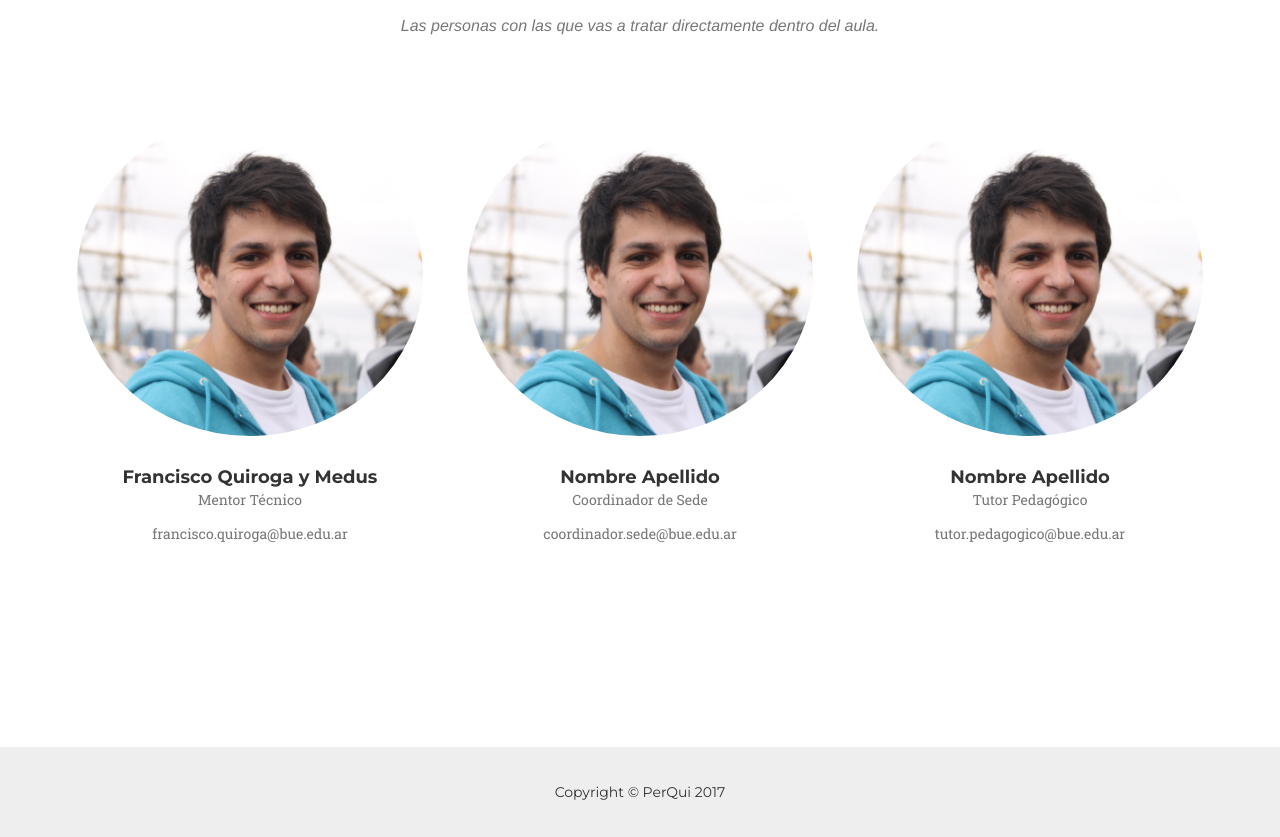
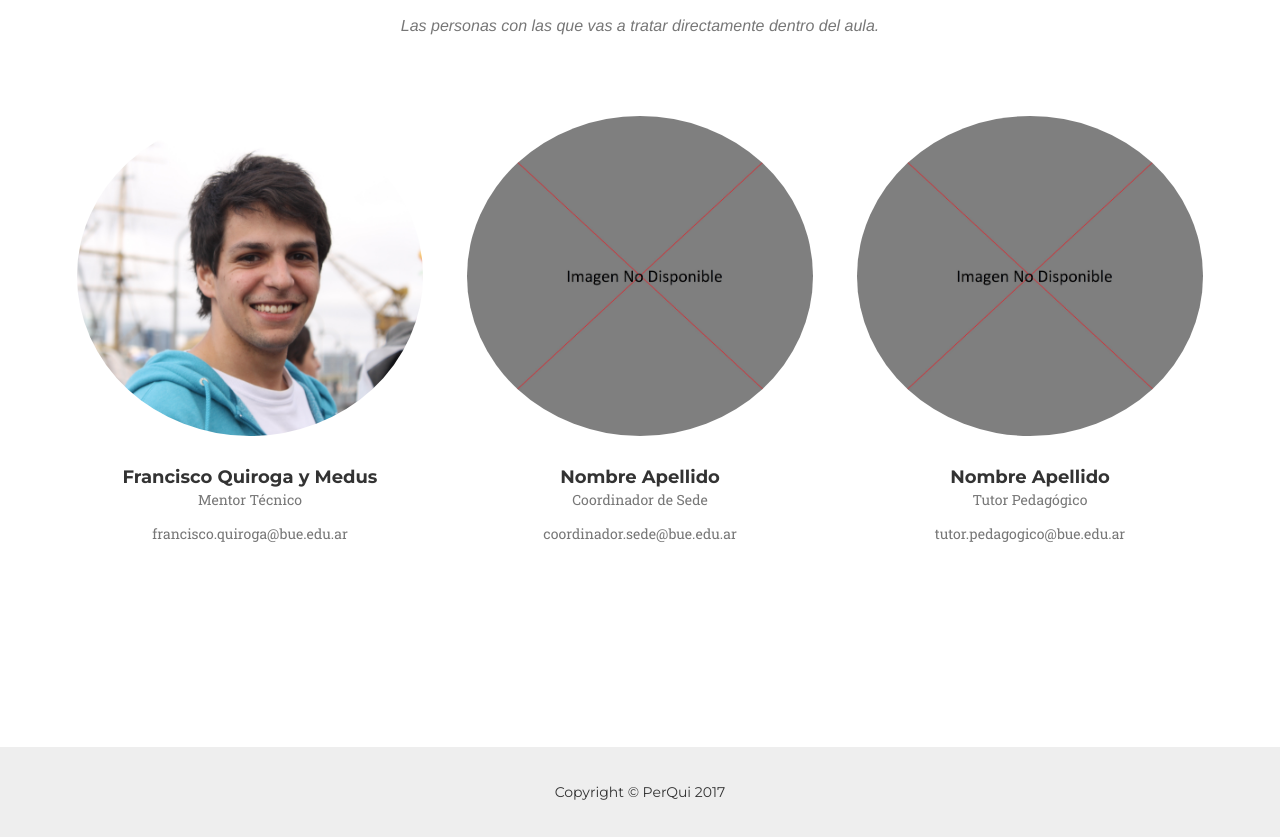
Before and after one commit to PerQui/AP, a website: page Pagina Alumnos/index.html in a window 1280 px wide. Shown: the part 2814-3651 px from the top of the page. Drawn offline with nearby package versions, Linux system fonts and the light colour scheme; a web font is replaced by a local one.

Commit message:
no Image

```diff
--- a/Pagina Alumnos/index.html
+++ b/Pagina Alumnos/index.html
@@ -226,7 +226,7 @@
                 </div>
                 <div class="col-sm-4">
                     <div class="team-member">
-                        <img src="img/team/1.jpg" class="img-responsive img-circle" alt="">
+                        <img src="img/team/No_Image.jpg" class="img-responsive img-circle" alt="">
                         <h4>Nombre Apellido</h4>
 						<p class="text-muted">Coordinador de Sede</p>
                         <p class="text-muted">coordinador.sede@bue.edu.ar</p>
@@ -234,7 +234,7 @@
                 </div>
                 <div class="col-sm-4">
                     <div class="team-member">
-                        <img src="img/team/1.jpg" class="img-responsive img-circle" alt="">
+                        <img src="img/team/No_Image.jpg" class="img-responsive img-circle" alt="">
                         <h4>Nombre Apellido</h4>
 						<p class="text-muted">Tutor Pedagógico</p>
                         <p class="text-muted">tutor.pedagogico@bue.edu.ar</p>
```
Also changed, not shown: Pagina Alumnos/img/team/2.jpg (deleted), Pagina Alumnos/img/team/3.jpg (deleted), Pagina Alumnos/img/team/No_Image.jpg (added).
